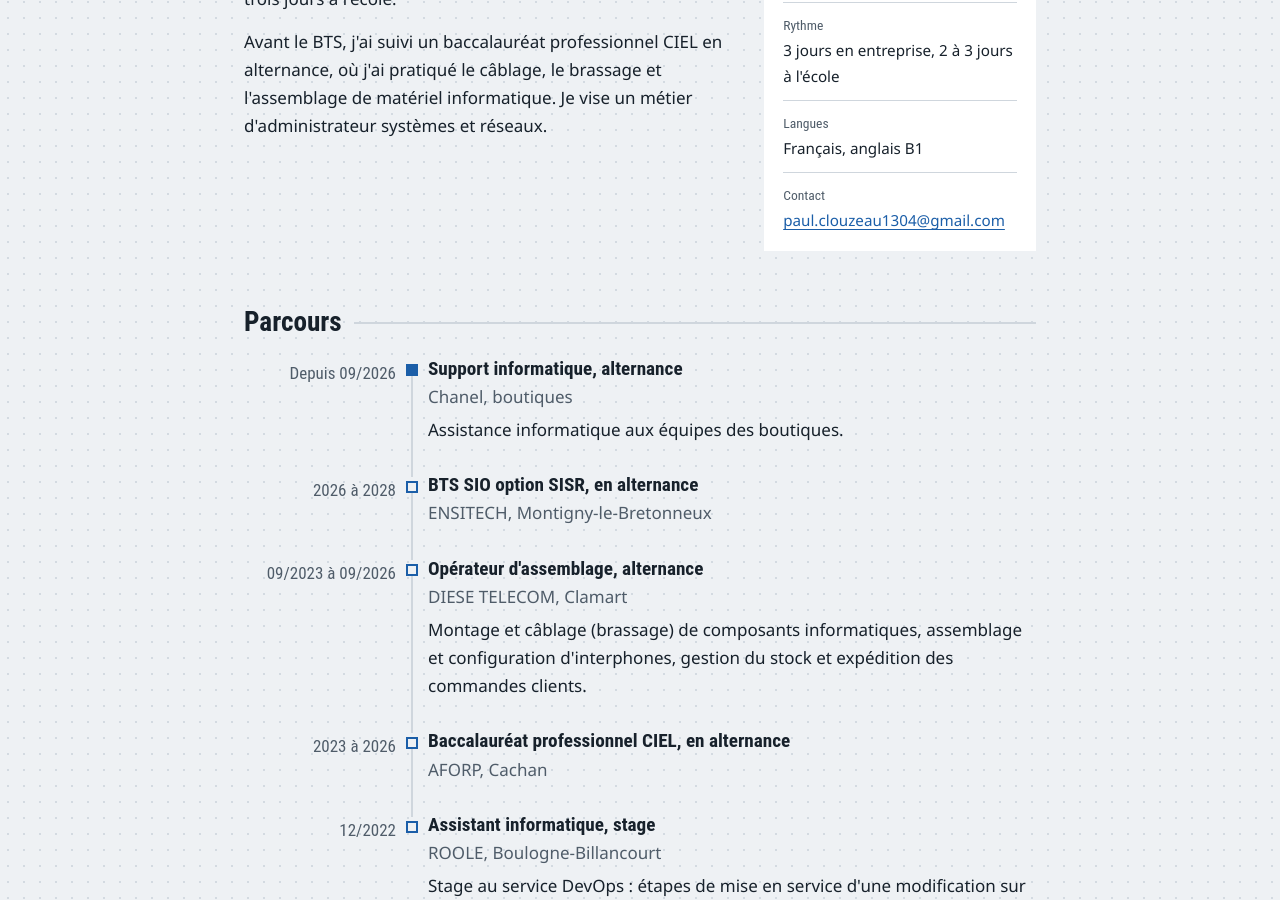
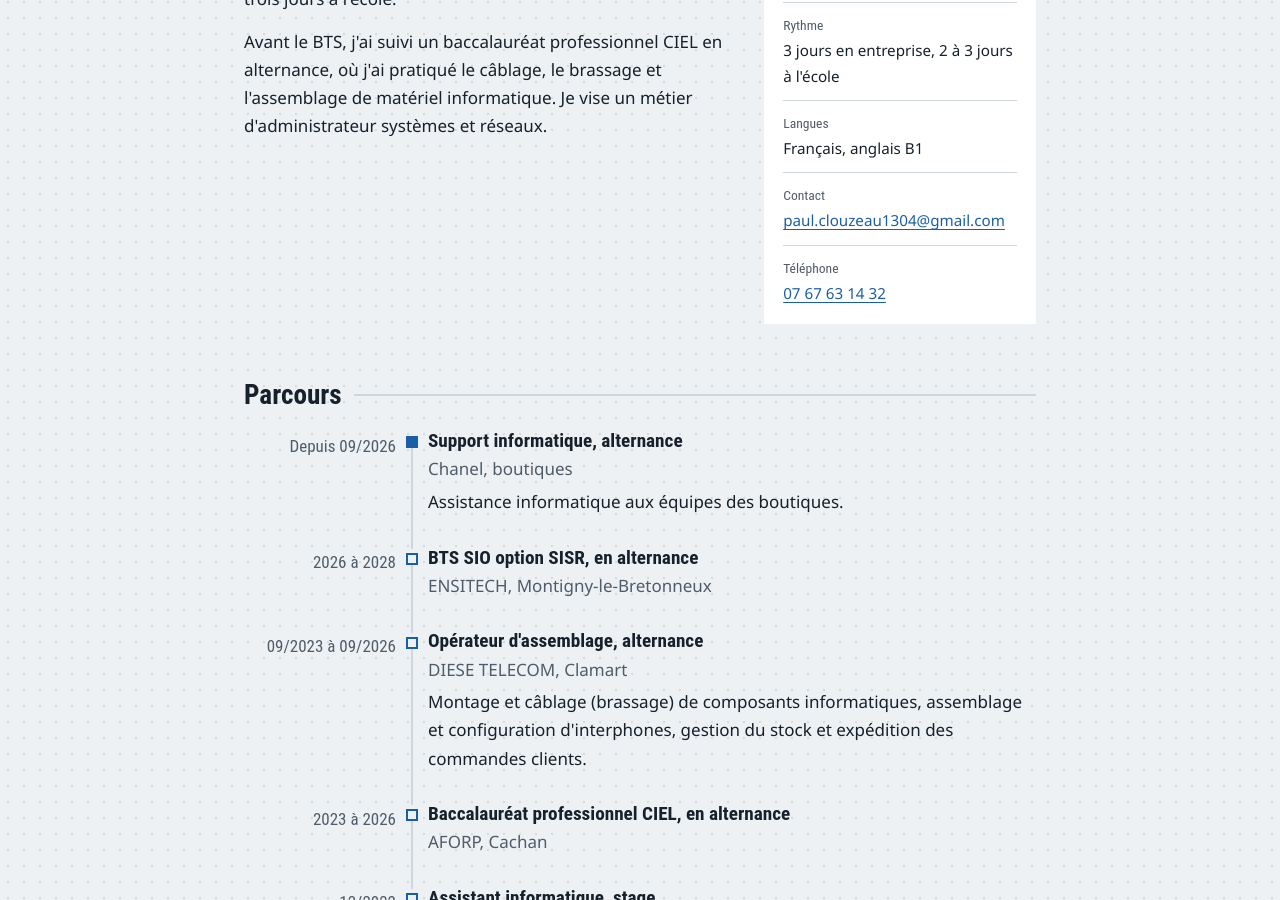
Before and after one commit to paulclouzeau1304-spec/portfolio, a Jekyll site: the page built from index.html, in a window 1280 px wide and 900 px high, scrolled down 710 px. Built offline with Jekyll 4.4.1, drawn with Linux system fonts in a browser that asks for light colours.

Commit message:
Ajout du numéro de téléphone dans la fiche Profil
Co-Authored-By: Claude Opus 5.5 <noreply@anthropic.com>
Claude-Session: https://claude.ai/code/session_012ziTT6HjhbLhz2qfLytzDn

```diff
--- a/index.html
+++ b/index.html
@@ -40,6 +40,7 @@ layout: default
     <div><dt>Rythme</dt><dd>3 jours en entreprise, 2 à 3 jours à l'école</dd></div>
     <div><dt>Langues</dt><dd>Français, anglais B1</dd></div>
     <div><dt>Contact</dt><dd><a href="mailto:{{ site.email }}">{{ site.email }}</a></dd></div>
+    <div><dt>Téléphone</dt><dd><a href="tel:+33767631432">07 67 63 14 32</a></dd></div>
   </dl>
 </section>
 
```
